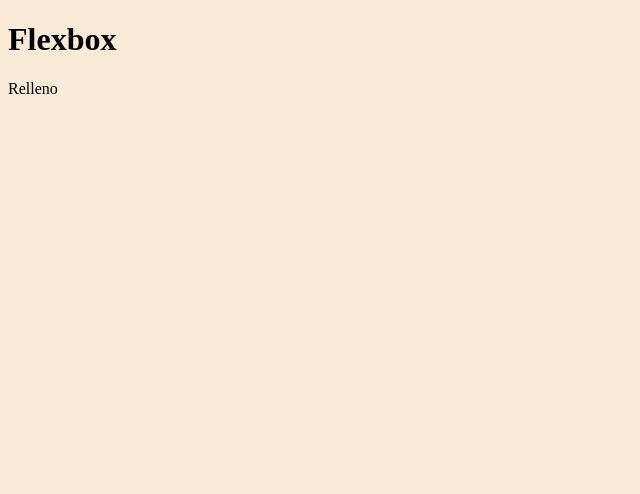
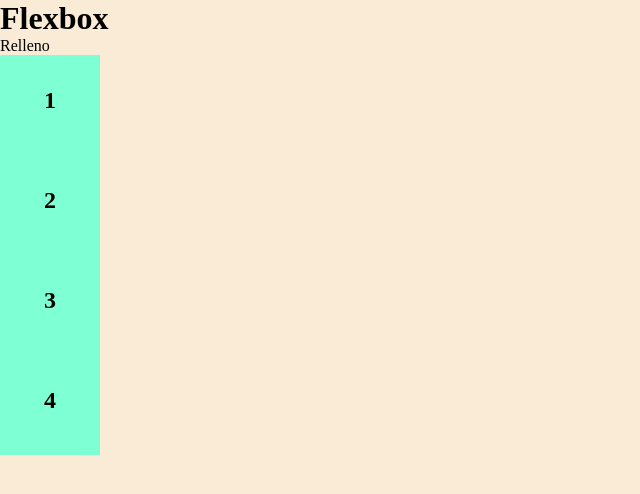
Before and after one commit to Cocorojorge/Flexbox, a plain HTML site: page index.html in a window 1280 px wide. Shown: the whole page, without its empty margins (0-640 px from the left). Drawn offline with Linux system fonts and the light colour scheme.

Commit message:
iniciamos con Flexbox

```diff
--- a/index.html
+++ b/index.html
@@ -11,5 +11,11 @@
 
   <p>Relleno</p>
 
+  <div class="container"></div>
+  <div class="item">1</div>
+  <div class="item">2</div>
+  <div class="item">3</div>
+  <div class="item">4</div>
+
 </body>
 </html>
--- a/style.css
+++ b/style.css
@@ -1,3 +1,27 @@
 body {
   background-color: antiquewhite;
 }
+
+* {
+  padding: 0%;
+  margin: 0%;
+  box-sizing: border-box;
+
+}
+
+
+.container{
+  background-color: cadetblue;
+  display: flex;
+}
+
+.item{
+  background-color: aquamarine;
+  width: 100px;
+  height: 100px;
+  text-align: center;
+  font-size: 24px;
+  font-weight: bold;
+  padding-top: 32px;
+
+  }
```
